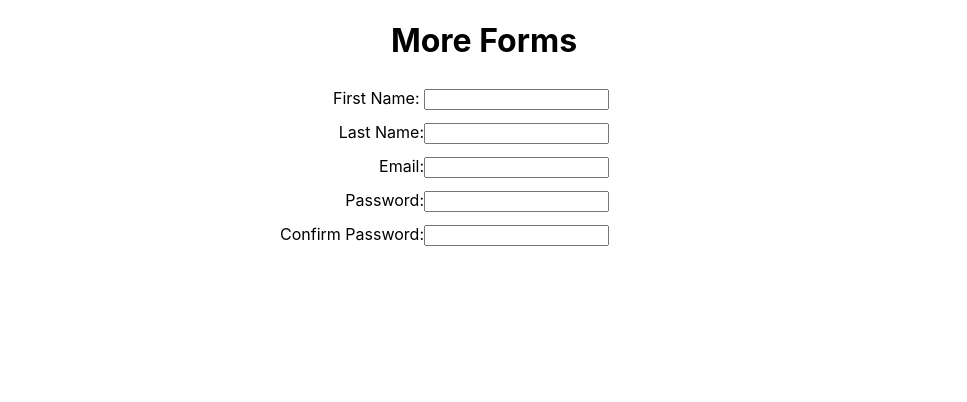
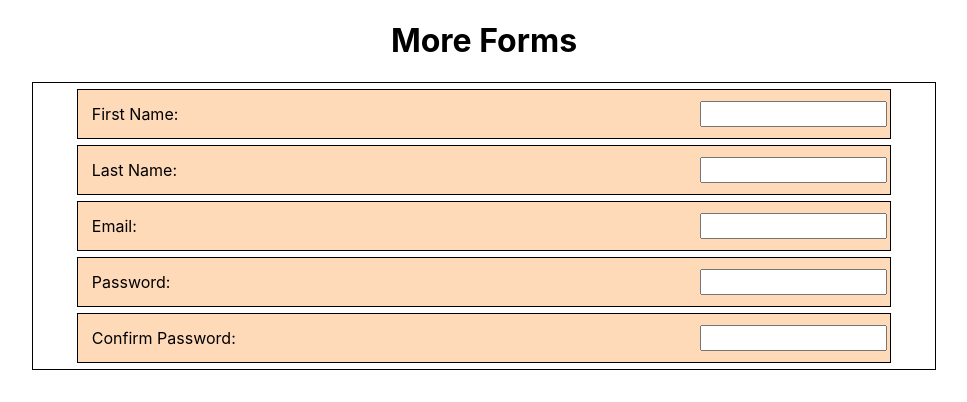
Before and after one commit to niembro64/more_forms, a React (Create React App) app: page / in a window 1280 px wide. Shown: the top 402 px of the page, without its empty margins (156-1123 px from the left). Built offline with nearby package versions, Linux system fonts and the light colour scheme.

Commit message:
good css

```diff
--- a/src/App.css
+++ b/src/App.css
@@ -1,21 +1,40 @@
 .App {
-  text-align: center;
   display: flex;
   flex-direction: column;
-
+  justify-content: center;
+  align-items: center;
 }
 
-.appinner{
-  width: 60%;
-  text-align: center;
+.appinner {
+  width: 70%;
   display: flex;
+  align-items: center;
+  justify-content: center;
   flex-direction: column;
-
+  padding: 3px;
+  background-color: white;
+  border: 1px solid black;
 }
 
-.item{
+.item {
+  width: 90%;
   margin: 3px;
+
+  padding: 3px;
+  border: 1px solid black;
+  background-color: peachpuff;
+  display: flex;
+  justify-content: center;
+}
+
+.label {
+  margin: 8px;
+  padding: 3px;
+}
+
+.input {
+  margin: 8px;
+  padding: 3px;
   margin-left: auto;
   margin-right: 0;
-  padding: 3px;
 }
--- a/src/App.jsx
+++ b/src/App.jsx
@@ -3,29 +3,40 @@ import "./App.css";
 function App() {
   return (
     <div className="App">
-        <h1>More Forms</h1>
-      <div className="appinner">
+      <h1>More Forms</h1>
+
+      <form className="appinner">
         <div className="item">
-          <label for="first_name">First Name: </label>
-          <input type="text" name="first_name" />
+          <label className="label" for="first_name">
+            First Name:{" "}
+          </label>
+          <input className="input" type="text" name="first_name" />
         </div>
         <div className="item">
-          <label for="last_name">Last Name:</label>
-          <input type="text" name="last_name" />
+          <label className="label" for="last_name">
+            Last Name:
+          </label>
+          <input className="input" type="text" name="last_name" />
         </div>
         <div className="item">
-          <label for="email">Email:</label>
-          <input type="text" name="last_name" />
+          <label className="label" for="email">
+            Email:
+          </label>
+          <input className="input" type="text" name="last_name" />
         </div>
         <div className="item">
-          <label for="password">Password:</label>
-          <input type="text" name="password" />
+          <label className="label" for="password">
+            Password:
+          </label>
+          <input className="input" type="text" name="password" />
         </div>
         <div className="item">
-          <label for="confirm_password">Confirm Password:</label>
-          <input type="text" name="confirm_password" />
+          <label className="label" for="confirm_password">
+            Confirm Password:
+          </label>
+          <input className="input" type="text" name="confirm_password" />
         </div>
-      </div>{" "}
+      </form>
     </div>
   );
 }
```
